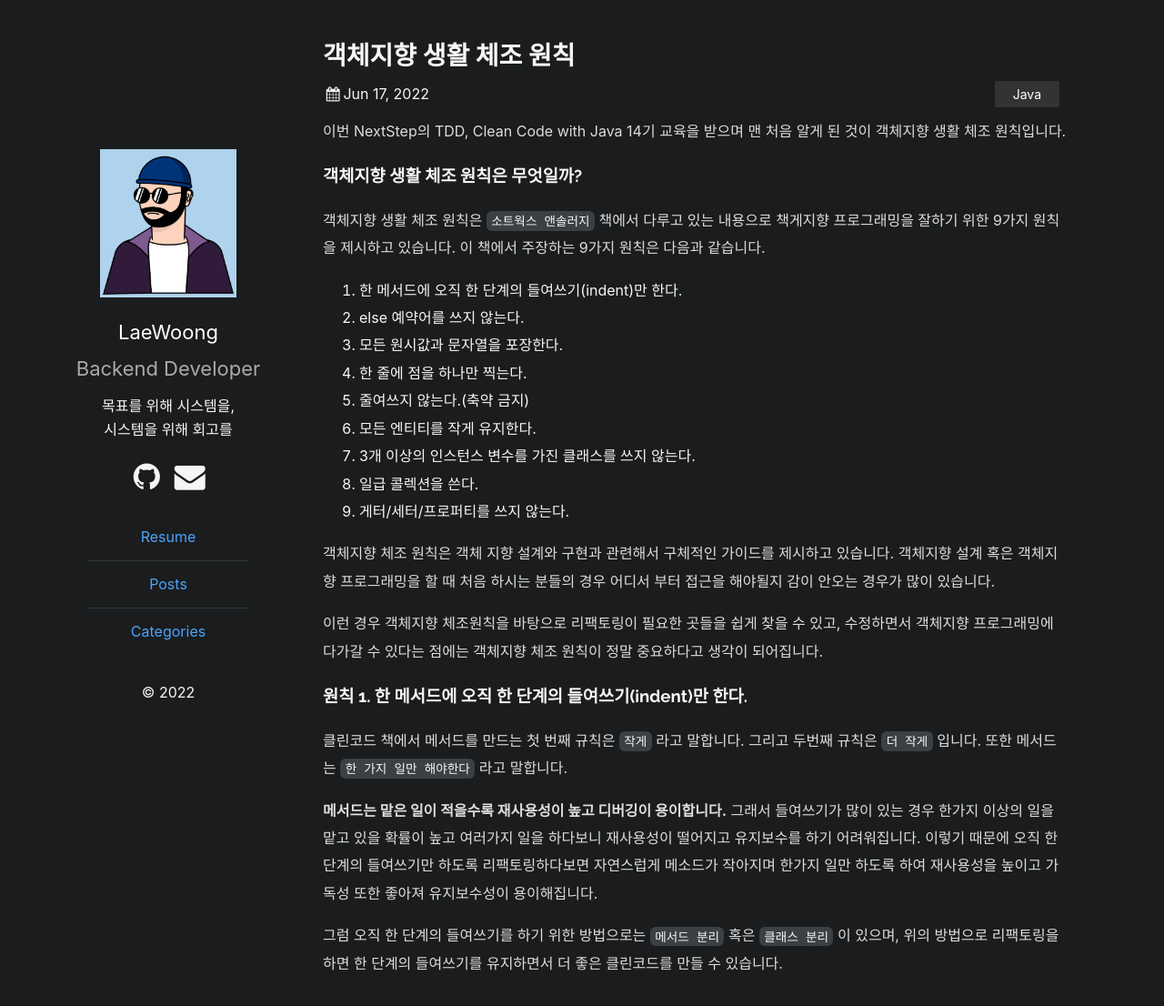
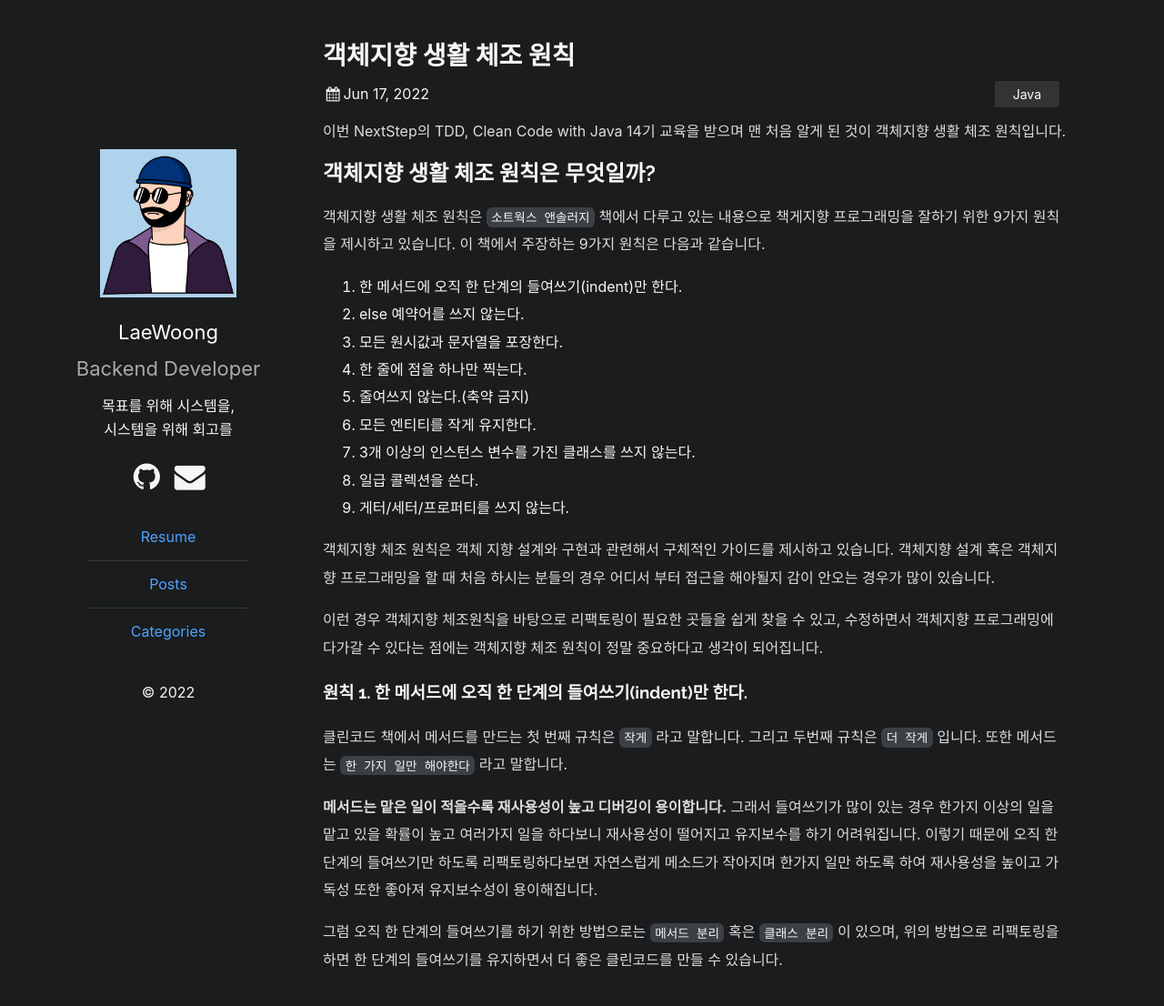
Before and after one commit to wlroh/wlroh.github.io, a Jekyll site: the page built from _posts/2022-06-17-java-object-oriented-programming.md, in a window 1280 px wide and 1119 px high. Shown: the top 1106 px of the window at 91% size. Built offline with Jekyll 4.4.1, drawn with Linux system fonts in a browser that asks for light colours.

Commit message:
docs: 소제목 크기 변경

```diff
--- a/_posts/2022-06-17-java-object-oriented-programming.md
+++ b/_posts/2022-06-17-java-object-oriented-programming.md
@@ -8,7 +8,7 @@ categories: Java
 
 이번 NextStep의 TDD, Clean Code with Java 14기 교육을 받으며 맨 처음 알게 된 것이 객체지향 생활 체조 원칙입니다.
 
-### 객체지향 생활 체조 원칙은 무엇일까?
+## 객체지향 생활 체조 원칙은 무엇일까?
 
 객체지향 생활 체조 원칙은 `소트웍스 앤솔러지` 책에서 다루고 있는 내용으로 책게지향 프로그래밍을 잘하기 위한 9가지 원칙을 제시하고 있습니다. 이 책에서 주장하는 9가지 원칙은 다음과 같습니다.
 
```
